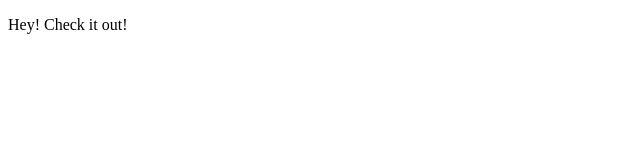
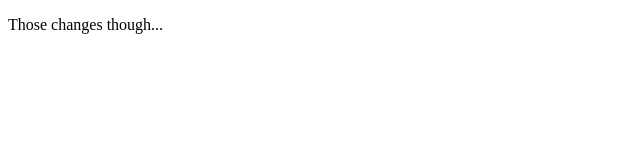
Before and after one commit to lackaff-gilligan/lackaff-gilligan.github.io, a plain HTML site: page index.html in a window 1280 px wide. Shown: the full height of the page, 0-640 px from the left. Drawn offline with Linux system fonts and the light colour scheme.

Commit message:
Change to text in page

```diff
--- a/index.html
+++ b/index.html
@@ -5,6 +5,6 @@
   </head>
 
   <body>
-    <p>Hey! Check it out!</p>
+    <p>Those changes though...</p>
   </body>
 </html>
```
